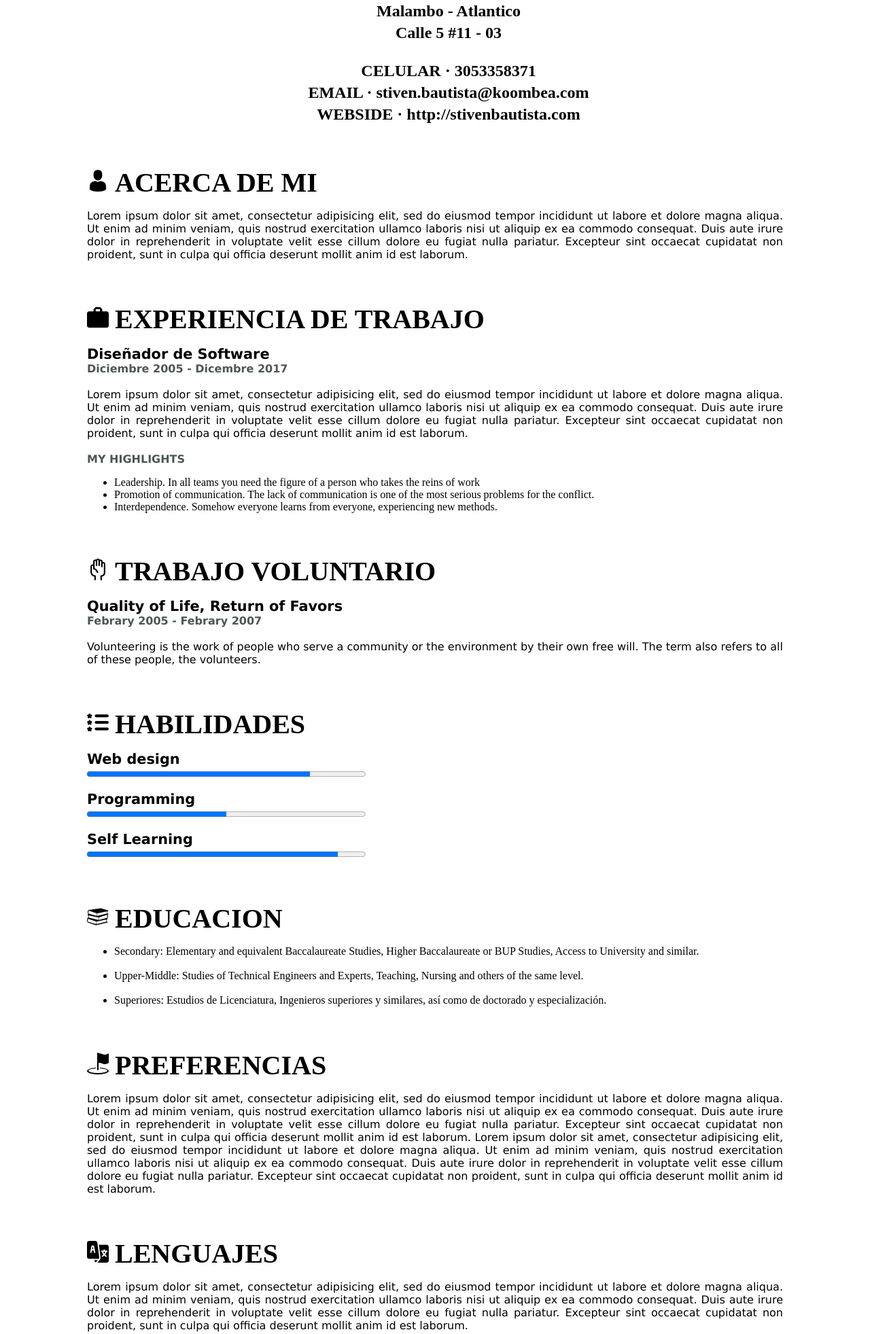
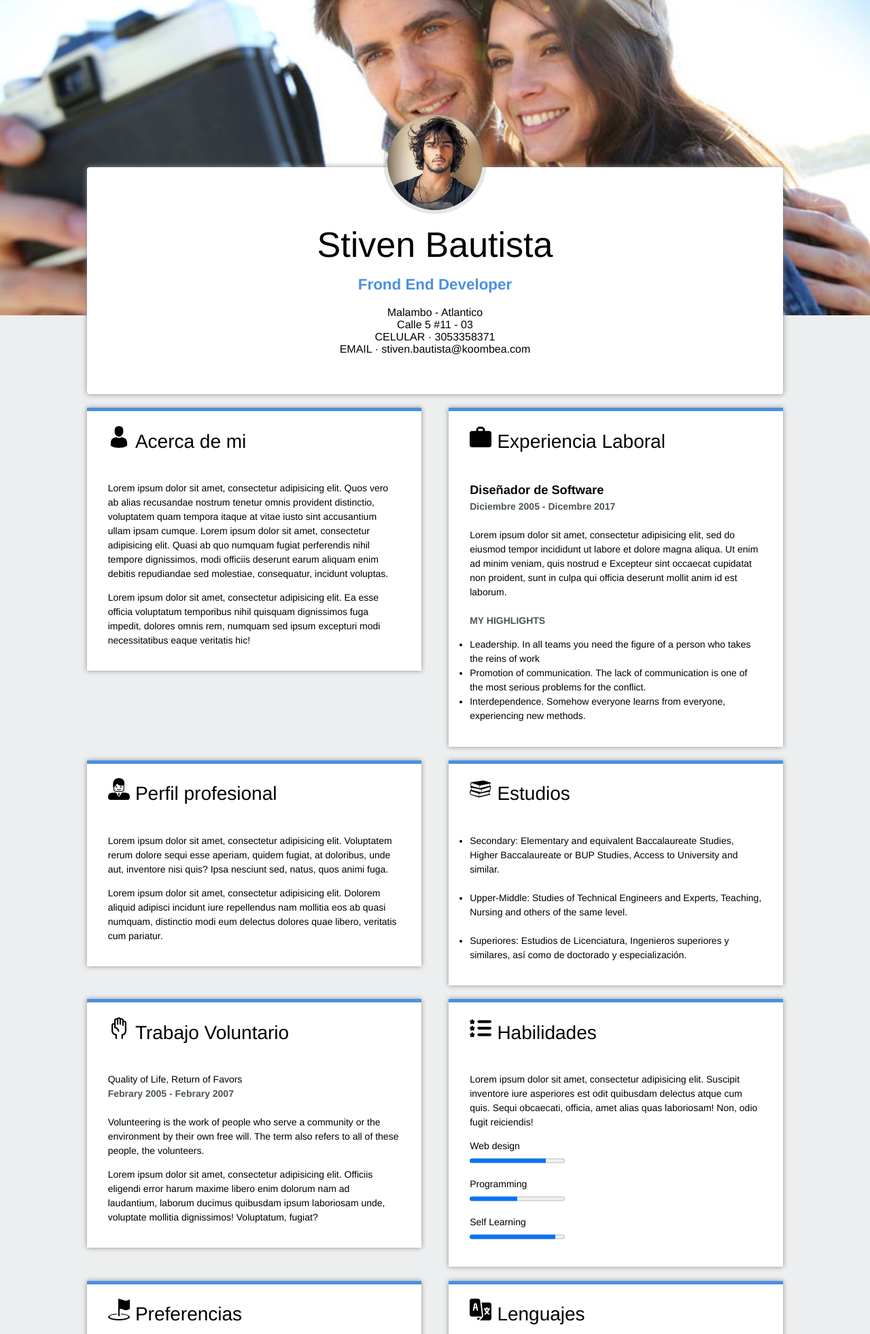
Before and after one commit to stivenbautista1998/cv, a plain HTML site: page Index.html in a window 1280 px wide. Shown: the part 202-2165 px from the top of the page at 68% size. Drawn offline with Linux system fonts and the light colour scheme.

Commit message:
mismo proyecto con css

```diff
--- a/Index.html
+++ b/Index.html
@@ -1,62 +1,64 @@
 <!DOCTYPE html>
-
 <html>
 <head>
-	<title>hola mundo</title>
+  <!--valuable-wound.surge.sh-->
   <meta charset="utf-8">
-	<link rel="stylesheet" type="text/css" href="style.css">
+
+  <meta name="viewport" content="width=device-width, initial-scale=1.0">
+
+  <title>My profile</title>
+  <link rel="stylesheet" type="text/css" href="Styles/comun.css">
+  <link href='Image/icono.ico' rel='shortcut icon' type='image/x-icon'>
 </head>
+
 <body>
-	<header>
-		<h1>Hola mundo</h1>
-		<p class="dos">Desarollador</p>
+  <div class="contenido">
+    <section class="seccion-perfil">
 
+      <header class="seccion-perfil__central">
+
+        <div class="seccion-perfil__contendedor-img">
+          <img src="Image/profile.jpg" alt="foto de perfil del usuario" width="140px" height="140px" class="seccion-perfil__foto">
+        </div>
+
+        <div class="seccion-perfil__contenido">
+        <h1 class="seccion-perfil__nombre">Stiven Bautista</h1>
         <ul>
-			<li class="tres">
-				Malambo - Atlantico
-			</li>
-			<li class="tres salto">
-				Calle 5 #11 - 03
-			</li>
-			<li class="tres">
-				CELULAR · 3053358371
-			</li>
-			<li class="tres">
-				EMAIL · <a href="https://accounts.google.com/signin/v2/sl/pwd?service=mail&passive=true&rm=false&continue=https%3A%2F%2Fmail.google.com%2Fmail%2F&ss=1&scc=1&ltmpl=default&ltmplcache=2&emr=1&osid=1&flowName=GlifWebSignIn&flowEntry=ServiceLogin" target="_blank" rel="noopener noreferrer">stiven.bautista@koombea.com</a>
-			</li>
-			<li class="tres">
-				 WEBSIDE · <a href="#">http://stivenbautista.com</a>
+          <li class="resaltado sin-corchete" lang="en">Frond End Developer</li>
+          <li class="sin-corchete">Malambo - Atlantico</li>
+          <li class="sin-corchete">Calle 5 #11 - 03</li>
+          <li class="sin-corchete">CELULAR · 3053358371</li>
+          <li class="sin-corchete">EMAIL · <a href="#" class="seccion-perfil__link">stiven.bautista@koombea.com</a>
           </li>
         </ul>
-
+        </div>
       </header>
 
-	<article>
-		<section>
-			<img src="Image/about.png" class="imagen">
-			<h2 class="Izquierda">ACERCA DE MI</h2>
+      <div class="row">
+        <article class="seccion-contenido margen">
+          <img src="Image/about.png" alt="icono que representa un individuo" class="seccion-contenido__imagen">
+          <h2 class="seccion-contenido__titulo">Acerca de mi</h2>
+
+          <div class="seccion-contenido__info">
+            <p>Lorem ipsum dolor sit amet, consectetur adipisicing elit. Quos vero ab alias recusandae nostrum tenetur omnis provident distinctio, voluptatem quam tempora itaque at vitae iusto sint accusantium ullam ipsam cumque.
+            Lorem ipsum dolor sit amet, consectetur adipisicing elit. Quasi ab quo numquam fugiat perferendis nihil tempore dignissimos, modi officiis deserunt earum aliquam enim debitis repudiandae sed molestiae, consequatur, incidunt voluptas.</p>
+
+            <p>Lorem ipsum dolor sit amet, consectetur adipisicing elit. Ea esse officia voluptatum temporibus nihil quisquam dignissimos fuga impedit, dolores omnis rem, numquam sed ipsum excepturi modi necessitatibus eaque veritatis hic!</p>
+          </div>
+        </article>
+
+        <article class="seccion-contenido">
+          <img src="Image/work.png" alt="icono de trabajo" class="seccion-contenido__imagen">
+          <h2 class="seccion-contenido__titulo">Experiencia Laboral</h2>
+
+          <div class="seccion-contenido__info">
             <p>
-				Lorem ipsum dolor sit amet, consectetur adipisicing elit, sed do eiusmod
-				tempor incididunt ut labore et dolore magna aliqua. Ut enim ad minim veniam,
-				quis nostrud exercitation ullamco laboris nisi ut aliquip ex ea commodo
-				consequat. Duis aute irure dolor in reprehenderit in voluptate velit esse
-				cillum dolore eu fugiat nulla pariatur. Excepteur sint occaecat cupidatat non
-				proident, sunt in culpa qui officia deserunt mollit anim id est laborum.
-			</p>
-		</section>
-
-		<section>
-			<img src="Image/work.png" class="imagen" alt="Fala una imagen">
-			<h2 class="Izquierda">EXPERIENCIA DE TRABAJO</h2>
-			<p>
-				<b class="Medio" >Diseñador de Software</b> <br />
+              <b class="medio" >Diseñador de Software</b> <br />
                <span class="palido">Diciembre 2005 - Dicembre 2017</span> <br /> <br />
 
               Lorem ipsum dolor sit amet, consectetur adipisicing elit, sed do eiusmod
               tempor incididunt ut labore et dolore magna aliqua. Ut enim ad minim veniam,
-				quis nostrud exercitation ullamco laboris nisi ut aliquip ex ea commodo
-				consequat. Duis aute irure dolor in reprehenderit in voluptate velit esse
-				cillum dolore eu fugiat nulla pariatur. Excepteur sint occaecat cupidatat non
+              quis nostrud e Excepteur sint occaecat cupidatat non
               proident, sunt in culpa qui officia deserunt mollit anim id est laborum.
 
               <br /> <br /> <span class="palido">MY HIGHLIGHTS</span>
@@ -67,21 +69,62 @@
                 <li>Interdependence. Somehow everyone learns from everyone, experiencing new methods.</li>
               </ul>
           </p>
-		</section>
+          </div>
+        </article>
+      </div>
 
-		<section>
-			<img src="Image/Volunteer.png" class="imagen">
-			<h2 class="Izquierda">TRABAJO VOLUNTARIO</h2>
+      <div class="row">
+        <article class="seccion-contenido margen">
+          <img src="Image/men.png" alt="icono de perfil profesional, se ve en ella un hombre en un traje"
+          class="seccion-contenido__imagen">
+          <h2 class="seccion-contenido__titulo">Perfil profesional</h2>
+
+          <div class="seccion-contenido__info">
+            <p>Lorem ipsum dolor sit amet, consectetur adipisicing elit. Voluptatem rerum dolore sequi esse aperiam, quidem fugiat, at doloribus, unde aut, inventore nisi quis? Ipsa nesciunt sed, natus, quos animi fuga.</p>
+
+            <p>Lorem ipsum dolor sit amet, consectetur adipisicing elit. Dolorem aliquid adipisci incidunt iure repellendus nam mollitia eos ab quasi numquam, distinctio modi eum delectus dolores quae libero, veritatis cum pariatur.</p>
+          </div>
+        </article>
+
+        <article class="seccion-contenido">
+          <img src="Image/books.png" alt="icono de estudios" class="seccion-contenido__imagen">
+          <h2 class="seccion-contenido__titulo">Estudios</h2>
+
+          <div class="seccion-contenido__info">
+            <p>
+              <ul>
+                <li>Secondary: Elementary and equivalent Baccalaureate Studies, Higher Baccalaureate or BUP Studies, Access to University and similar.</li><br />
+                <li>Upper-Middle: Studies of Technical Engineers and Experts, Teaching, Nursing and others of the same level.</li><br />
+                <li>Superiores: Estudios de Licenciatura, Ingenieros superiores y similares, así como de doctorado y especialización.</li>
+              </ul>
+            </p>
+          </div>
+        </article >
+      </div>
+
+      <div class="row">
+        <article class="seccion-contenido margen">
+          <img src="Image/Volunteer.png" alt="icono de trabajo voluntario, es de un mano arriba."
+          class="seccion-contenido__imagen">
+          <h2 class="seccion-contenido__titulo">Trabajo Voluntario</h2>
+          <div class="seccion-contenido__info">
             <p>
               <span class="Medio">Quality of Life, Return of Favors</span> <br />
               <span class="palido">Febrary 2005 - Febrary 2007</span> <br /> <br />
               Volunteering is the work of people who serve a community or the environment by their own free will. The term also refers to all of these people, the volunteers.
             </p>
-		</section>
 
-		<section>
-			<img src="Image/skills.png" class="imagen">
-			<h2 class="Izquierda">HABILIDADES</h2>
+            <p>Lorem ipsum dolor sit amet, consectetur adipisicing elit. Officiis eligendi error harum maxime libero enim dolorum nam ad laudantium, laborum ducimus quibusdam ipsum laboriosam unde, voluptate mollitia dignissimos! Voluptatum, fugiat?</p>
+          </div>
+        </article>
+
+        <article class="seccion-contenido">
+            <img src="Image/skills.png" alt="icono de habilidades, representa una lista de habilidades."
+            class="seccion-contenido__imagen">
+            <h2 class="seccion-contenido__titulo">Habilidades</h2>
+            <div class="seccion-contenido__info">
+            <p>Lorem ipsum dolor sit amet, consectetur adipisicing elit. Suscipit inventore iure asperiores est odit quibusdam delectus atque cum quis. Sequi obcaecati, officia, amet alias quas laboriosam! Non, odio fugit reiciendis!</p>
+
             <p>
             <span class="Medio">Web design</span> <br />
             <progress class="progreso" value="80" max="100" min="0">
@@ -92,61 +135,39 @@
               <progress class="progreso" value="50" max="100" min="0">
             </p>
 
-			<P>
+            <p>
               <span class="Medio">Self Learning</span> <br />
               <progress class="progreso" value="90" max="100" min="0">
-			</P>
+            </p>
+        </article>
+      </div>
 
-		</section>
+      <div class="row">
+        <article class="seccion-contenido margen">
+          <img src="Image/point.png" alt="icono de preferencias, esta es una bandera." class="seccion-contenido__imagen">
+          <h2 class="seccion-contenido__titulo">Preferencias</h2>
+          <div class="seccion-contenido__info">
+            <p>Lorem ipsum dolor sit amet, consectetur adipisicing elit. Suscipit inventore iure asperiores est odit quibusdam delectus atque cum quis. Sequi obcaecati, officia, amet alias quas laboriosam! Non, odio fugit reiciendis!</p>
 
-		<section>
-			<img src="Image/books.png" class="imagen">
-			<h2 class="Izquierda">EDUCACION</h2>
-			<p>
-				<ul>
-					<li>Secondary: Elementary and equivalent Baccalaureate Studies, Higher Baccalaureate or BUP Studies, Access to University and similar.</li><br />
-					<li>Upper-Middle: Studies of Technical Engineers and Experts, Teaching, Nursing and others of the same level.</li><br />
-					<li>Superiores: Estudios de Licenciatura, Ingenieros superiores y similares, así como de doctorado y especialización.</li>
-				</ul>
+            <p>Lorem ipsum dolor sit amet, consectetur adipisicing elit. Officiis eligendi error harum maxime libero enim dolorum nam ad laudantium, laborum ducimus quibusdam ipsum laboriosam unde, voluptate mollitia dignissimos! Voluptatum, fugiat?</p>
+          </div>
+        </article>
 
-			</p>
-		</section>
-
-		<section>
-			<img src="Image/point.png" class="imagen">
-			<h2 class="Izquierda">PREFERENCIAS</h2>
-			<p>
-				Lorem ipsum dolor sit amet, consectetur adipisicing elit, sed do eiusmod
+        <article class="seccion-contenido">
+          <img src="Image/language.png" alt="icono de lenguaje, este representa unas palabras en diferentes idiomas" class="seccion-contenido__imagen">
+          <h2 class="seccion-contenido__titulo">Lenguajes</h2>
+          <div class="seccion-contenido__info">
+            <p>Lorem ipsum dolor sit amet, consectetur adipisicing elit, sed do eiusmod
             tempor incididunt ut labore et dolore magna aliqua. Ut enim ad minim veniam,
             quis nostrud exercitation ullamco laboris nisi ut aliquip ex ea commodo
             consequat. Duis aute irure dolor in reprehenderit in voluptate velit esse
             cillum dolore eu fugiat nulla pariatur. Excepteur sint occaecat cupidatat non
-				proident, sunt in culpa qui officia deserunt mollit anim id est laborum.
-
-				Lorem ipsum dolor sit amet, consectetur adipisicing elit, sed do eiusmod
-				tempor incididunt ut labore et dolore magna aliqua. Ut enim ad minim veniam,
-				quis nostrud exercitation ullamco laboris nisi ut aliquip ex ea commodo
-				consequat. Duis aute irure dolor in reprehenderit in voluptate velit esse
-				cillum dolore eu fugiat nulla pariatur. Excepteur sint occaecat cupidatat non
-				proident, sunt in culpa qui officia deserunt mollit anim id est laborum.
-			</p>
+            proident, sunt in culpa qui officia deserunt mollit anim id est laborum.!</p>
+          </div>
+        </article>
+      </div>
     </section>
-
-		<section>
-			<img src="Image/language.png" class="imagen">
-			<h2 class="Izquierda">LENGUAJES</h2>
-			<p>
-				Lorem ipsum dolor sit amet, consectetur adipisicing elit, sed do eiusmod
-				tempor incididunt ut labore et dolore magna aliqua. Ut enim ad minim veniam,
-				quis nostrud exercitation ullamco laboris nisi ut aliquip ex ea commodo
-				consequat. Duis aute irure dolor in reprehenderit in voluptate velit esse
-				cillum dolore eu fugiat nulla pariatur. Excepteur sint occaecat cupidatat non
-				proident, sunt in culpa qui officia deserunt mollit anim id est laborum.
-
-			</p>
-		</section>
-	</article>
+  </div>
 
 </body>
-
 </html>
--- /dev/null
+++ b/Styles/comun.css
@@ -0,0 +1,143 @@
+body{
+  margin: 0px auto;
+  font-family: "Helvetica Neue";
+  background: url("../Image/fondo.jpg") no-repeat;
+  background-size: contain;
+  background-color: #edeeef;
+}
+
+div.contenido{
+  padding: 10%;
+  padding-top: 35%;
+}
+
+ul{
+  padding: 0;
+}
+
+.seccion-perfil__central{
+  text-align: center;
+  position: relative;
+  margin-bottom: 2%;
+  background-color: #FFF;
+  box-shadow: 0 0 .5em #8E8E8E;
+  border-radius: 4px;
+}
+
+.seccion-perfil__nombre{
+  font-family: "Helvetica Neue";
+  font-size: 52px;
+  font-weight: 300;
+  margin-bottom: 0px;
+}
+
+.seccion-perfil__contendedor-img {
+  position: absolute;
+  width: 100%;
+  bottom: 78%;
+}
+
+.seccion-perfil__foto{
+  border: 6px solid rgba(127, 137, 128, 0.2);
+  border-radius: 60%;
+}
+
+.seccion-perfil__contenido{
+  padding: 4%;
+}
+
+.seccion-contenido__titulo{
+  display: inline-block;
+  font-size: 2em;
+  font-weight: 300;
+  margin-left: 1%;
+}
+
+a.seccion-perfil__link{
+  text-decoration: none;
+  color: #000;
+}
+
+a.seccion-perfil__link:hover{
+  color: #2F953A;
+}
+
+.seccion-contenido{
+  font-size: 14px;
+  font-weight: medium;
+  line-height: 1.5;
+  margin-bottom: 2%;
+  padding-left: 3%;
+  padding-right: 3%;
+  padding-bottom: 2%;
+  width: 42%;
+  float: left;
+  background-color: #FFF;
+  border-top: 5px solid #4A90E2;
+  box-shadow: 0 0 .5em #8E8E8E;
+}
+
+ .seccion-contenido:nth-child(even) {
+  float: right;
+ }
+
+.margen{
+  margin-right: 3%;
+}
+
+.medio{
+  font-size: 1.3em;
+  font-weight: bold;
+}
+
+span.palido{
+  color: #4B5751;
+  font-weight: bold;
+}
+
+.resaltado{
+  color: #4A90E2;
+  margin-bottom: 2%;
+  font-weight: bold;
+  font-size: 1.4em;
+}
+
+.sin-corchete{
+  list-style-type: none;
+}
+
+
+@media (max-width: 640px) {
+
+.seccion-contenido{
+  float: none;
+  width: inherit;
+ }
+
+ .seccion-perfil__foto{
+  border-radius: 60%;
+  width: 100px;
+  height: 100px;
+}
+
+.seccion-perfil__contendedor-img {
+  bottom: 83%;
+}
+
+ .margen {
+  margin-right: 0;
+ }
+
+ .seccion-contenido:nth-child(even) {
+  float: none;
+ }
+
+}
+
+
+/* Clear floats after the columns */
+.row:after {
+    content: "";
+    display: table;
+    clear: both;
+}
--- a/style.css
+++ /dev/null
@@ -1,88 +0,0 @@
-body{
-	margin-right: 10%;
-	margin-left: 10%;
-}
-
-article{
-	margin-bottom: 5%;
-}
-
-h1{
-	text-align: center;
-	font-size: 4em;
-	font-family: verdana;
-	margin-bottom: 0.2%;
-}
-
-h2{
-	text-align: center;
-	margin-top: 5px;
-	font-size: 2.5em;
-}
-
-p{
-	font-family: Verdana;
-	text-align: justify;
-}
-
-p.dos{
-	margin-top: 0.2%;
-	font-size: 2.5em;
-	font-weight: bold;
-	text-align: center;
-}
-
-.tres{
-	text-align: center;
-	margin-top: 5px;
-	font-size: 1.5em;
-	font-weight: bold;
-	list-style-type: none;
-}
-
-ul > li.salto{
-	margin-bottom: 3%;
-}
-
-h3{
-	text-align: center;
-	font-size: 1.3em;
-	margin-top: 5px;
-	margin-bottom: 5px;
-}
-
-a{
-	text-decoration: none;
-	color: #000;
-}
-
-a:hover{
-	color: #0C209B;
-}
-
-.imagen{
-	display: left;
-	margin-top: 5%;
-	padding-right: 5px;
-
-}
-
-.Izquierda{
-	display: inline;
-	/*border: 2px solid red;*/
-	padding-top: 0%;
-}
-
-.Medio{
-	font-size: 1.3em;
-	font-weight: bold;
-}
-
-span.palido{
-	color: #4B5751;
-	font-weight: bold;
-}
-
-progress.progreso{
-	width: 40%;
-}
```
Also changed, not shown: Image/fondo.jpg (added), Image/icono.ico (added), Image/men.png (added), Image/profile.jpg (added). Lines whose indentation alone changed are shown as unchanged.
